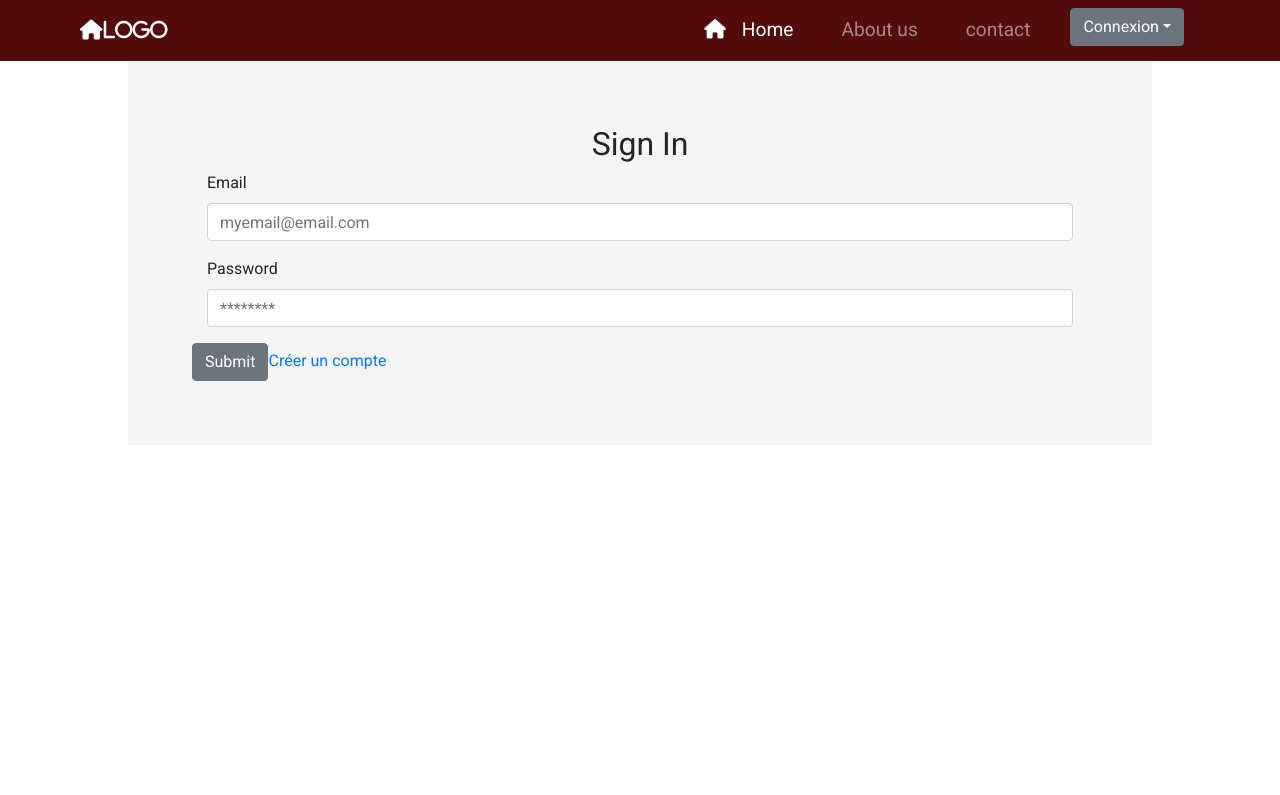
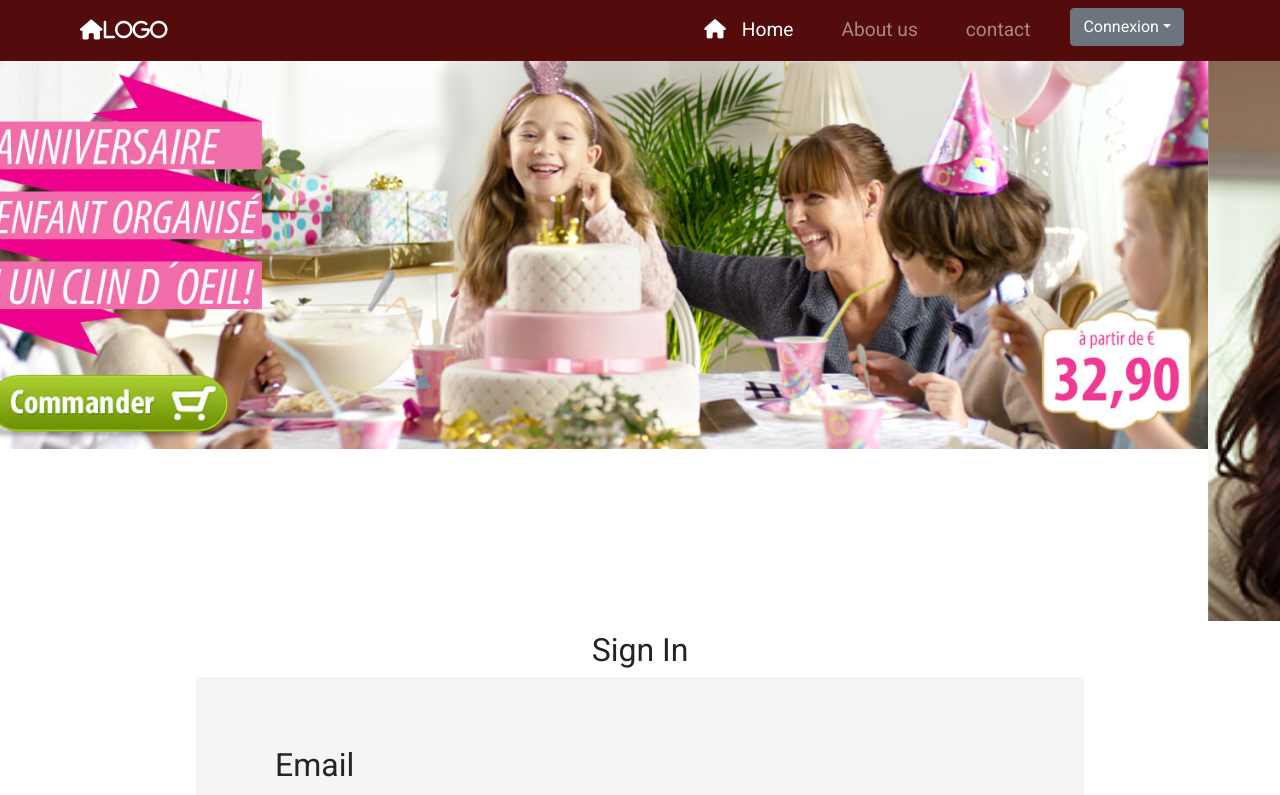
Before and after one commit to Jega1/FlameCake, a React (Create React App) app in the folder flame-front/: page /ClientLogin in a window 1280 px wide. Shown: the top 795 px of the page. Built offline with nearby package versions, Linux system fonts and the light colour scheme.

Commit message:
style login

```diff
--- a/flame-front/src/App.js
+++ b/flame-front/src/App.js
@@ -3,6 +3,7 @@ import "./static/css/style.css";
 import "./static/css/footer.css";
 import "./static/css/nav.css";
 import "./static/css/produitDetaille.css";
+import "./static/css/login.css";
 
 import "./static/css/carousel.css";
 
--- a/flame-front/src/Screens/Client/ClientInscription.js
+++ b/flame-front/src/Screens/Client/ClientInscription.js
@@ -12,7 +12,7 @@ export default class ClientInscription extends Component {
 		this.state = {
 			nom: null,
 			prenom: null,
-			poste: null,
+			adresse: null,
 			email: null,
 			password: null,
 			ville: null,
@@ -49,7 +49,7 @@ export default class ClientInscription extends Component {
 				}}
 			>
 				<h4 style={{ textAlign: "center" }}>
-					Trouvez tous les jobs qu'il vous faut en créant un compte !
+					Inscrivez -vous
 				</h4>
 
 				<Form style={{ backgroundColor: "" }}>
@@ -85,8 +85,8 @@ export default class ClientInscription extends Component {
 								onChange={this.handleInputChange}
 								type="text"
 								value={this.state.poste}
-								name="poste"
-								placeholder="Poste"
+								name="adresse"
+								placeholder="Adresse"
 							/>
 						</Col>
 					</FormGroup>
@@ -149,6 +149,11 @@ export default class ClientInscription extends Component {
 					) : null}
 				</Form>
 			</div>
+
+
+
+
+
 		);
 	}
 }
--- a/flame-front/src/Screens/Client/ClientLogin.js
+++ b/flame-front/src/Screens/Client/ClientLogin.js
@@ -9,6 +9,8 @@ import {
 	Input,
 	Button
 } from "reactstrap";
+import Carousel from "../../Components/Carousel";
+import Footer from "../../Components/Footer";
 import Api from "../../Services/Api";
 
 export default class ClientLogin extends Component {
@@ -62,51 +64,75 @@ export default class ClientLogin extends Component {
 
 	render() {
 		return (
+			<div>
+				<Carousel />
 				<Container
 					style={{
-					backgroundColor: "whitesmoke",
-					width: "80%",
-					margin: "auto",
-					padding: " 4rem"
+						backgroundColor: "",
+						width: "100%",
+						marginTop: "",
+						padding: ""
 					}}
 				>
 					<h2 style={{ textAlign: "center" }}>Sign In</h2>
-				<Form className="form">
+					<Form
+						style={{
+							background: "whitesmoke",
+							width: "80%",
+							margin: "auto",
+							padding: "4rem"
+						}}
+						className="form"
+					>
 						<Col>
 							<FormGroup>
-							<Label>Email</Label>
+								<Label style={{ fontSize: "2rem" }}>Email</Label>
 								<Input
 									type="email"
 									name="email"
 									placeholder="myemail@email.com"
 									value={this.state.email}
 									onChange={this.handleInputChange}
+									style={{ fontSize: "2rem" }}
 								/>
 							</FormGroup>
 						</Col>
 						<Col>
 							<FormGroup>
-							<Label for="examplePassword">Password</Label>
+								<Label style={{ fontSize: "2rem" }}>Password</Label>
 								<Input
 									type="password"
 									name="password"
 									value={this.state.password}
 									onChange={this.handleInputChange}
-								placeholder="********"
+									style={{ fontSize: "2rem" }}
 								/>
 							</FormGroup>
 						</Col>
 						<div>
-						<Button sm={{ size: 8, offset: 4 }} onClick={this.clientLogin}>
+							<Button
+								width="50%"
+								color="primary"
+								style={{ padding: ".7rem 3rem", fontSize: "1.5rem" }}
+								onClick={this.clientLogin}
+							>
 								Submit
 						</Button>
 
-						<Link className="" to="/inscription">
+							<Link
+								className=""
+								style={{ fontSize: "2rem", margin: "0 4rem" }}
+								to="/inscription"
+							>
 								Créer un compte
 						</Link>
 						</div>
 					</Form>
+
 				</Container>
+				<Footer />
+			</div>
+
 		);
 	}
 }
--- /dev/null
+++ b/flame-front/src/static/css/login.css
@@ -0,0 +1,6 @@
+.form {
+	background: "pink";
+	width: "80%";
+	margin: "auto";
+	padding: "4rem";
+}
```
Also changed, not shown: 2 other files (tests, documents, lock files or other folders). Lines whose indentation alone changed are shown as unchanged.
